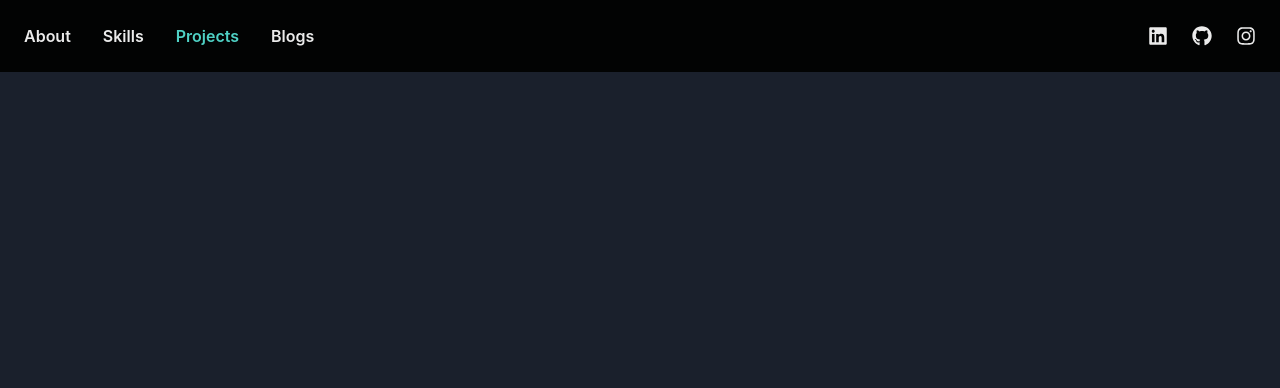
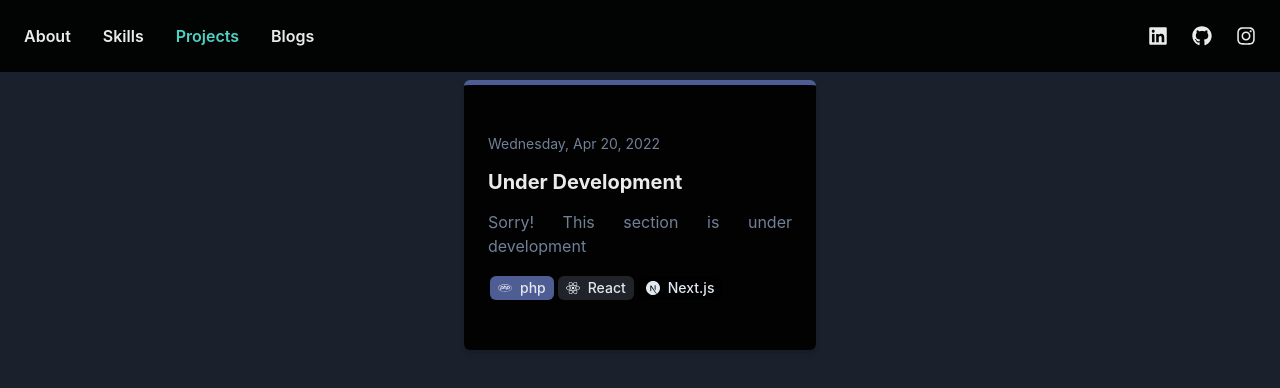
Before and after one commit to hokkyss/Portfolio, a Next.js app: page /projects in a window 1280 px wide. Shown: the top 388 px of the page. Built offline with nearby package versions, Linux system fonts and the light colour scheme.

Commit message:
add underdevelopment tag

```diff
--- /dev/null
+++ b/constants/underDevelopment.ts
@@ -0,0 +1,8 @@
+export const underDevelopment: Blog = {
+	uuid: '',
+	createdAt: '2022-04-20T09:09:27.107Z',
+	title: 'Under Development',
+	subtitle: 'Sorry! This section is under development',
+	tags: ['php', 'react', 'nextjs'],
+	contents: [],
+}
--- a/layouts/SocialMedia/SocialMedia.tsx
+++ b/layouts/SocialMedia/SocialMedia.tsx
@@ -8,6 +8,7 @@ const socialMedias = [
 	{ href: 'https://github.com/hokkyss', as: FaGithub },
 	{ href: 'https://www.instagram.com/hokkyss/', as: FaInstagram },
 ]
+
 export const SocialMedia = React.memo(function SocialMedia() {
 	return (
 		<HStack spacing="6" alignItems="center" justifyContent="center">
--- a/pages/projects/index.tsx
+++ b/pages/projects/index.tsx
@@ -1,7 +1,17 @@
 import * as React from 'react'
 import { NextPage } from 'next'
+import { BlogCard } from '~/modules'
+
+import { underDevelopment } from '~/constants/underDevelopment'
+import { Flex } from '@chakra-ui/react'
 
 const ProjectList: NextPage = () => {
+	return (
+		<Flex direction="row" wrap="wrap" justifyContent="center">
+			<BlogCard blog={underDevelopment} />
+		</Flex>
+	)
+
 	return <React.Fragment></React.Fragment>
 }
 
```
Also changed, not shown: pages/blogs/index.tsx (+7 -0 lines).
